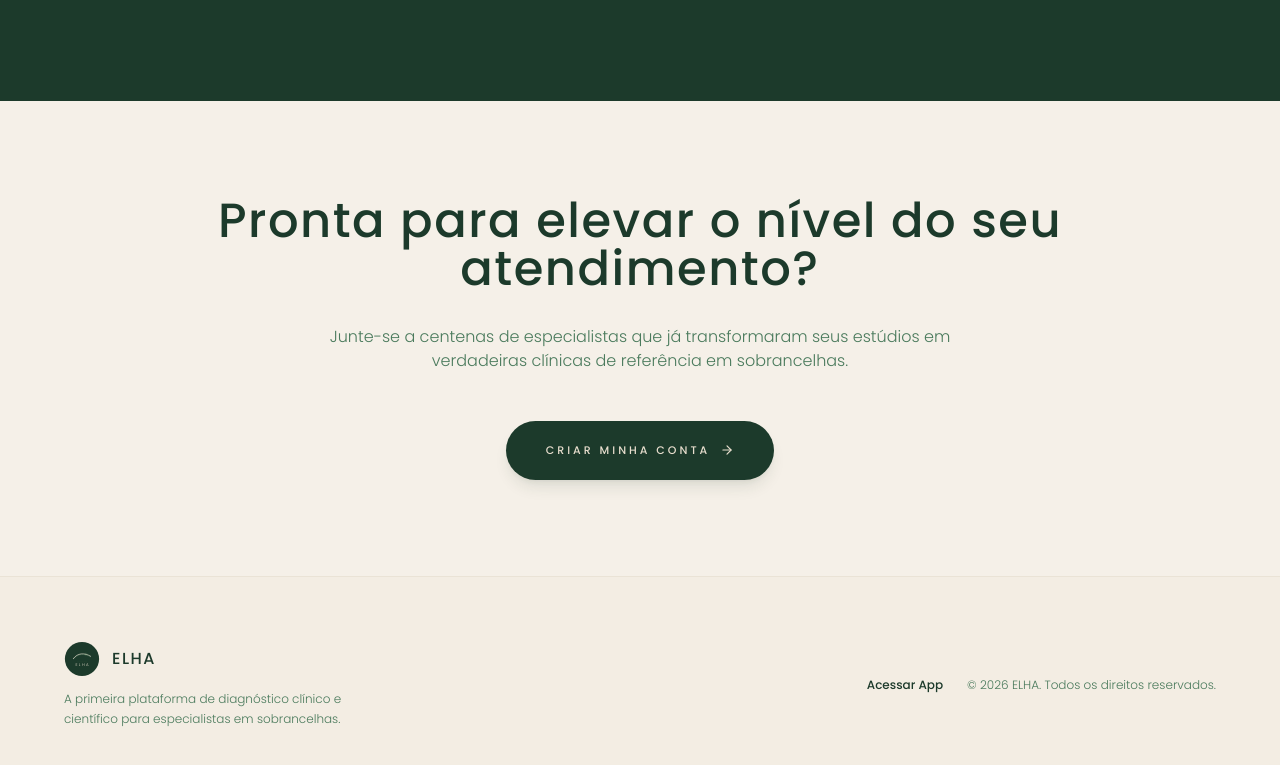
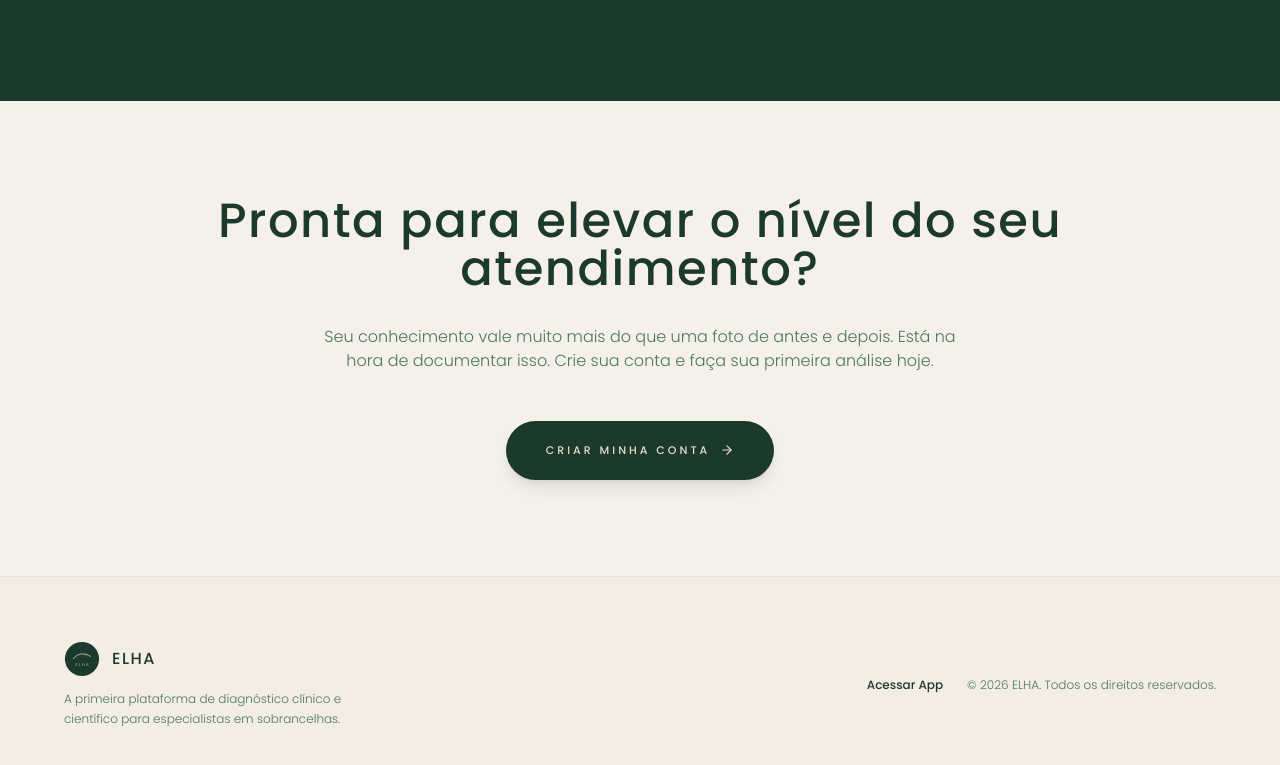
Before and after one commit to robertodrigues/app_sobrancelhas_oficial, a React (Vite) app: page /institucional in a window 1280 px wide. Shown: the part 2729-3494 px from the top of the page. Built offline with nearby package versions, Linux system fonts and the light colour scheme; no server answers.

Commit message:
[dyad] Atualizando o texto do CTA final - wrote 1 file(s)

```diff
--- a/src/pages/Landing.tsx
+++ b/src/pages/Landing.tsx
@@ -197,7 +197,7 @@ const Landing = () => {
           Pronta para elevar o nível do seu atendimento?
         </h2>
         <p className="font-body text-sm md:text-base text-[#4A7A5C] max-w-2xl mx-auto font-light leading-relaxed">
-          Junte-se a centenas de especialistas que já transformaram seus estúdios em verdadeiras clínicas de referência em sobrancelhas.
+          Seu conhecimento vale muito mais do que uma foto de antes e depois. Está na hora de documentar isso. Crie sua conta e faça sua primeira análise hoje.
         </p>
         <div className="pt-4">
           <button
```
